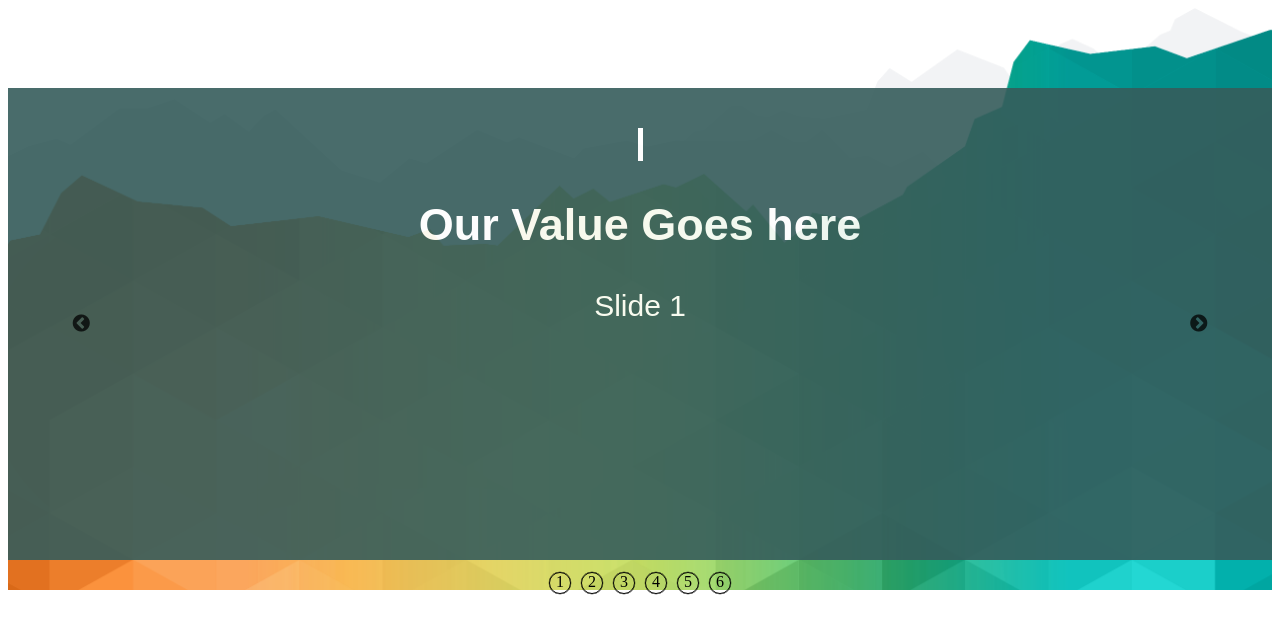
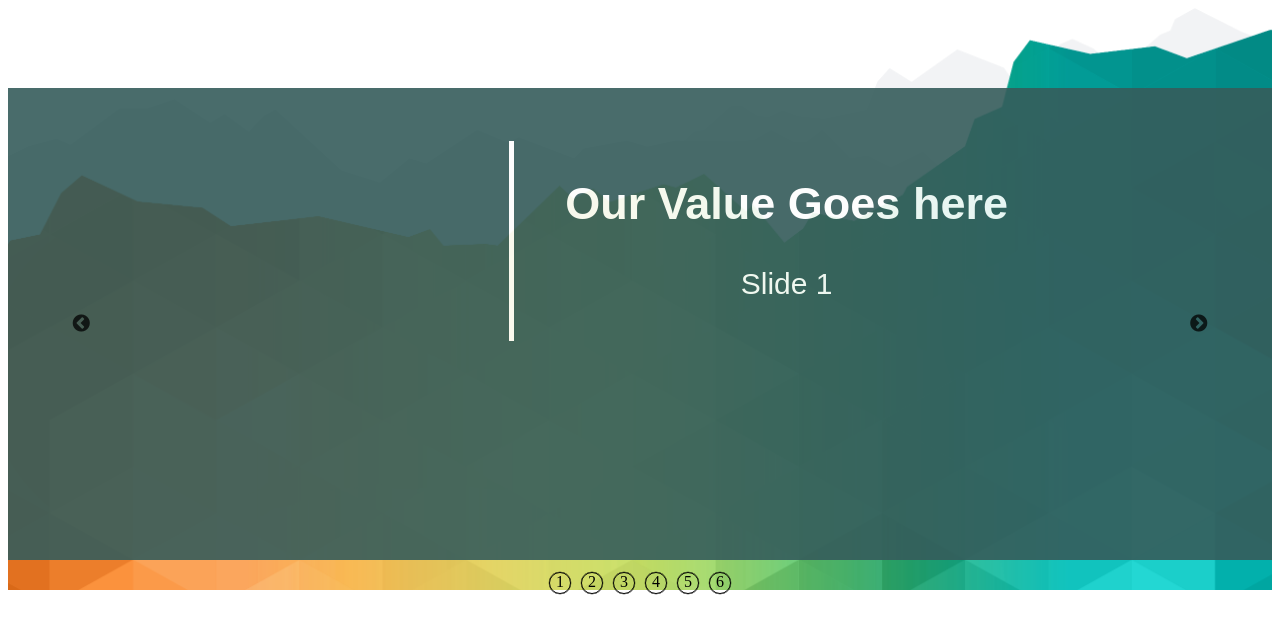
Before and after one commit to mkoller/slider, a website: page index.html in a window 1280 px wide. Drawn offline with nearby package versions, Linux system fonts and the light colour scheme.

Commit message:
responsive slider updates

```diff
--- a/index.html
+++ b/index.html
@@ -12,9 +12,15 @@
 <span class="graydient-background">
 <section class="slider">
     <div>
-      <span class="verticalLine"></span>
-    <h1>Our Value Goes here</h1>
-    <p> Slide 1 </p>
+             <div class="section group">
+              <div class="col span_1_of_2">
+                <span class="verticalLine"></span>
+              </div>
+              <div class="col span_1_of_2">
+                  <h1>Our Value Goes here</h1>
+                  <p> Slide 1 </p>
+              </div>
+            </div>
     </div>
         <div>
     <h1>Our Value Goes here</h1>
@@ -62,8 +68,8 @@
               dots: false,
               arrows: false,
               infinite: false,
-              slidesToShow: 2,
-              slidesToScroll: 2
+              slidesToShow: 1,
+              slidesToScroll: 1
             }
           }]
       });
--- a/slick/custom-slide.css
+++ b/slick/custom-slide.css
@@ -15,8 +15,16 @@
   display: inline-block;
 }
 
+.slide-contain {
+  margin-top: 5%;
+  display: block;
+}
+
 .verticalLine {
-    border-left: thick solid #fff;
+  border-left: thick solid #fff;
+  display: block;
+  height: 200px;
+  float: right;
 }
 
 .slick-slide {
@@ -65,3 +73,51 @@
 .slick-next {
     right: 5%;
 }
+
+
+
+
+
+
+/*  SECTIONS  */
+.section {
+  clear: both;
+  padding: 0px;
+  margin: 0px;
+}
+
+/*  COLUMN SETUP  */
+.col {
+  display: block;
+  float:left;
+  margin: 1% 0 1% 1.6%;
+}
+.col:first-child { margin-left: 0; }
+
+/*  GROUPING  */
+.group:before,
+.group:after { content:""; display:table; }
+.group:after { clear:both;}
+.group { zoom:1; /* For IE 6/7 */ }
+/*  GRID OF TWO  */
+.span_2_of_2 {
+  width: 100%;
+}
+.span_1_of_2 {
+  width: 40%;
+}
+
+/*  GO FULL WIDTH AT LESS THAN 480 PIXELS */
+
+@media only screen and (max-width: 480px) {
+  .col {
+    margin: 1% 0 1% 0%;
+  }
+}
+
+@media only screen and (max-width: 480px) {
+  .span_2_of_2, .span_1_of_2 { width: 100%; }
+  .verticalLine {
+  display: none;
+}
+}
```
